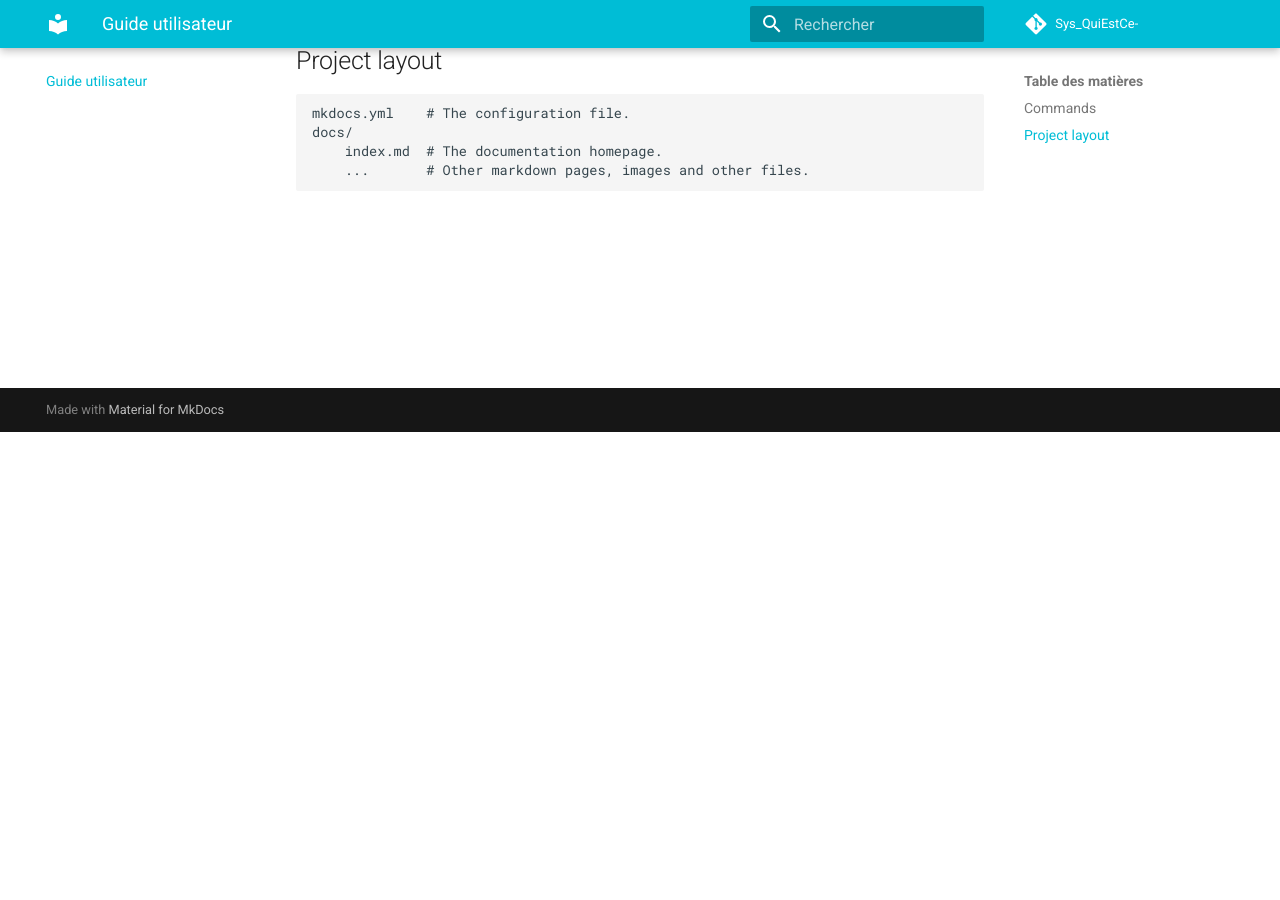
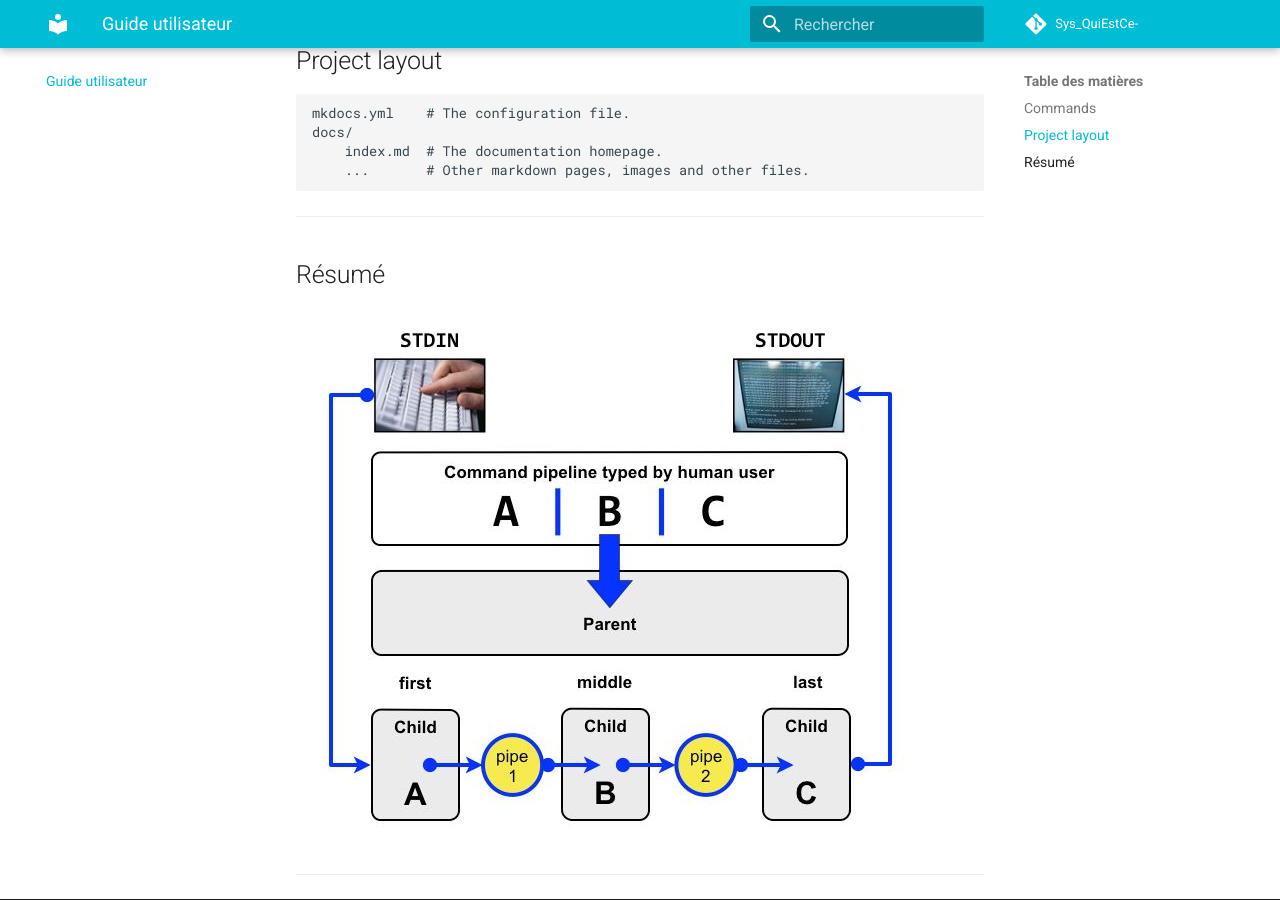
Before and after one commit to activiteOCR/activiteOCR.github.io, an MkDocs documentation site: the page built from docs/guide.md, in a window 1280 px wide and 900 px high, scrolled down 468 px. Built offline with MkDocs 1.6.1 and Material for MkDocs 9.7.7, drawn with Linux system fonts in a browser that asks for light colours; comment, search, counter and statistics services are not loaded; before the commit the page ends 900 px from its top, so only the background shows below that.

Commit message:
ajout image

```diff
--- a/docs/guide.md
+++ b/docs/guide.md
@@ -15,3 +15,15 @@ For full documentation visit [mkdocs.org](https://www.mkdocs.org).
     docs/
         index.md  # The documentation homepage.
         ...       # Other markdown pages, images and other files.
+
+
+
+---
+
+## Résumé
+
+
+![sumupshell](./assets/images/guide/sumupshell.JPG "sumupshell")
+
+
+---
```
Also changed, not shown: docs/assets/images/guide/sumupshell.JPG (added).
